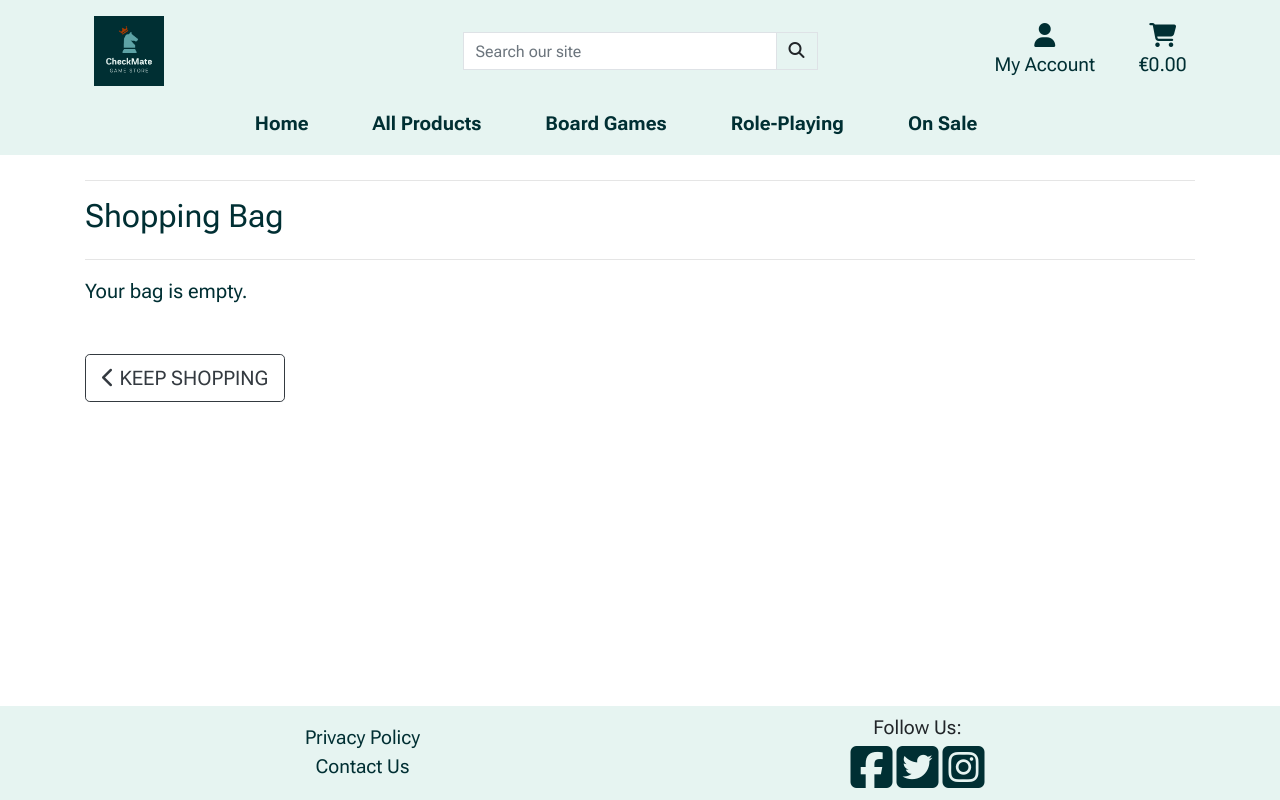
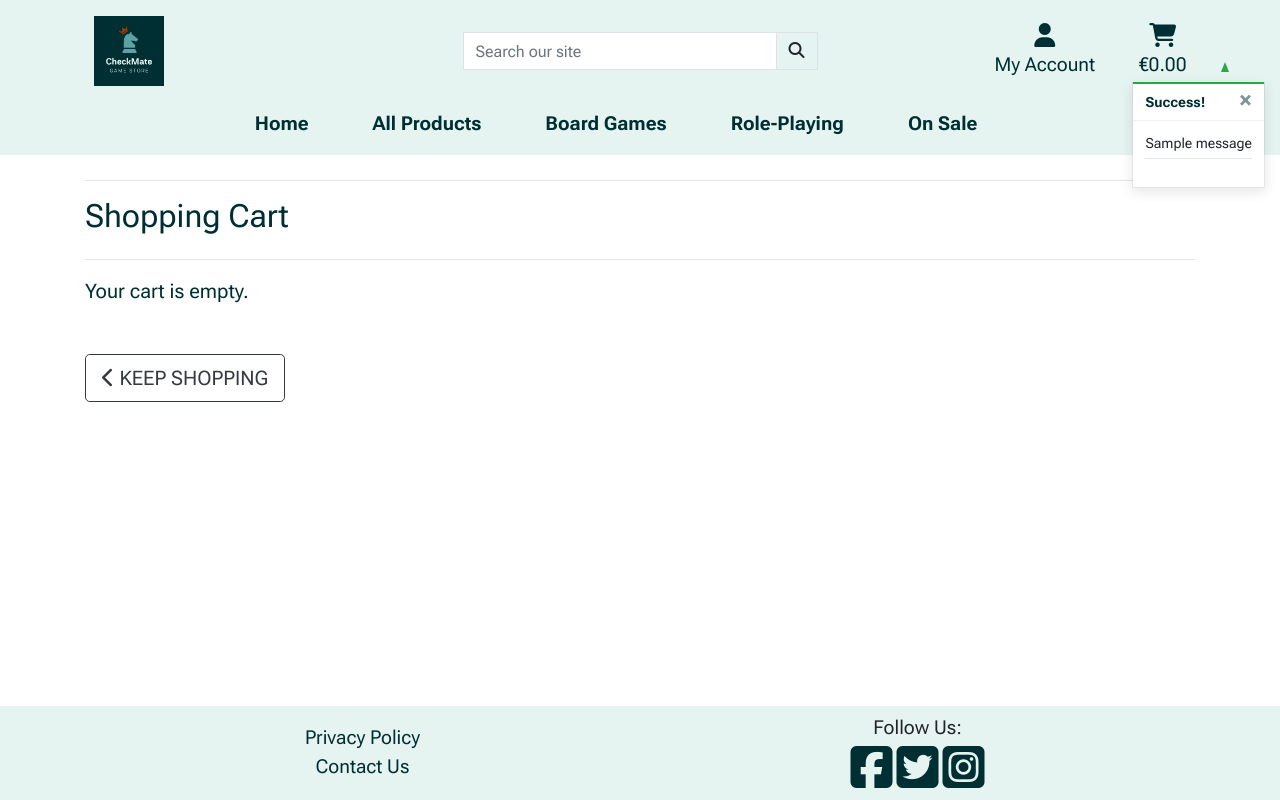
Before and after one commit to vit718/CheckMate-GameStore_Django, a Django app: page /bag/ in a window 1280 px wide. Run offline with Django 3.2, Linux system fonts and the light colour scheme; tables that the repository leaves empty hold one stand-in row (values such as "Sample post"); one stand-in notice (Sample message) is shown; some libraries are stand-ins or nearby versions.

Commit message:
Added toast alert templates messages, bag operations

```diff
--- a/bag/templates/bag/bag.html
+++ b/bag/templates/bag/bag.html
@@ -18,7 +18,7 @@
     <div class="row">
         <div class="col">
             <hr>
-            <h2 class=" text-dark mb-4">Shopping Bag</h2>
+            <h2 class=" text-dark mb-4">Shopping Cart</h2>
             <hr>
         </div>
     </div>
@@ -129,7 +129,7 @@
                 </table>
             </div>
             {% else %}
-            <p class="lead text-dark mb-5">Your bag is empty.</p>
+            <p class="lead text-dark mb-5">Your cart is empty.</p>
             <a href="{% url 'products' %}" class="btn btn-outline-dark btn-lg">
                 <span class="icon">
                     <i class="fas fa-chevron-left"></i>
--- a/bag/views.py
+++ b/bag/views.py
@@ -1,4 +1,7 @@
-from django.shortcuts import render, redirect, reverse, HttpResponse
+from django.shortcuts import render, redirect, reverse, HttpResponse, get_object_or_404
+from django.contrib import messages
+
+from products.models import Product
 
 # from boutique ADO
 
@@ -12,14 +15,19 @@ def view_bag(request):
 def add_to_bag(request, item_id):
     """ Add a quantity of the specified product to the shopping bag """
 
+    product = get_object_or_404(Product, pk=item_id)
     quantity = int(request.POST.get('quantity'))
     redirect_url = request.POST.get('redirect_url')
     bag = request.session.get('bag', {})
 
     if item_id in list(bag.keys()):
         bag[item_id] += quantity
+        messages.success(
+            request, f'Updated {product.name} quantity to {bag[item_id]}'
+            )
     else:
         bag[item_id] = quantity
+        messages.success(request, f'Added {product.name} to your cart')
 
     request.session['bag'] = bag
 
@@ -28,27 +36,36 @@ def add_to_bag(request, item_id):
 
 def remove_from_bag(request, item_id):
     """Remove a specified product from the bag"""
+
     try:
+        product = get_object_or_404(Product, pk=item_id)
         bag = request.session.get('bag', {})
         bag.pop(item_id)
+        messages.success(request, f'Removed {product.name} from your cart')
 
         request.session['bag'] = bag
         return HttpResponse(status=200)
 
     except Exception as e:
+        messages.error(request, f'Error removing item: {e}')
         return HttpResponse(status=500)
 
 
 def adjust_bag(request, item_id):
     """ Adjust quantity of the specified product in the bag """
 
+    product = get_object_or_404(Product, pk=item_id)
     quantity = int(request.POST.get('quantity'))
     bag = request.session.get('bag', {})
 
     if quantity > 0:
         bag[item_id] = quantity
+        messages.success(
+            request, f'Updated {product.name} quantity to {bag[item_id]}'
+            )
     else:
         bag.pop(item_id)
+        messages.success(request, f'Removed {product.name} from your cart')
 
     request.session['bag'] = bag
 
--- a/game_store/settings.py
+++ b/game_store/settings.py
@@ -77,6 +77,8 @@ TEMPLATES = [
         },
     },
 ]
+
+MESSAGES_STORAGE = 'django.contrib.messages.storage.session.SessionStorage'
 
 AUTHENTICATION_BACKENDS = [
     # Needed to login by username in Django admin, regardless of `allauth`
--- a/static/css/base.css
+++ b/static/css/base.css
@@ -1,7 +1,7 @@
-/* Google fonts */
+/* ------------------------------- Google fonts */
 @import url('https://fonts.googleapis.com/css2?family=Roboto+Flex:opsz,wght@8..144,400;8..144,700&display=swap');
 
-/* All Pages */
+/* ------------------------------- All Pages */
 html {
     height: 100%;
 }
@@ -39,7 +39,7 @@ a:hover {
     color: #E6F4F1;
 }
 
-/* Navbar */
+/* ------------------------------- Navbar */
 
 #logo-img {
     height: 70px;
@@ -54,7 +54,7 @@ a:hover {
     background-color: #E6F4F1;
 }
 
-/* Home page carousel */
+/* ------------------------------- Home page carousel */
 
 .carousel-container {
     background-color: rgba(128, 128, 128, 0.336);
@@ -100,7 +100,7 @@ a:hover {
     background: url('/media/flash-sale.png');
 }
 
-/* Products page */
+/* ------------------------------- Products page */
 
 .overlay {
 	height: 100%;
@@ -168,7 +168,7 @@ a:hover {
     color: #E6F4F1;
 }
 
-/* Footer */
+/* ------------------------------- Footer */
 
 .footer {
     background-color: #E6F4F1;
@@ -185,6 +185,76 @@ a:hover {
 .float-container {
     width: 50%;
     float: left;
+}
+
+/*From boutique ado */
+/* ------------------------------- bootstrap toasts */
+
+.message-container {
+    position: fixed;
+    top: 72px;
+    right: 15px;
+    z-index: 99999999999;
+}
+
+.custom-toast {
+    overflow: visible;
+    margin-top: 10px;
+}
+
+.toast-capper {
+    height: 2px;
+}
+/*From boutique ado */
+/* from CSS-tricks.com: https://css-tricks.com/snippets/css/css-triangle/ */
+.arrow-up {
+    width: 0;
+    height: 0;
+    border-left: 4px solid transparent;
+    border-right: 4px solid transparent;
+    border-bottom: 10px solid black;
+    position: absolute;
+    top: -10px;
+    right: 36px;
+}
+/*From boutique ado */
+/* Convenience classes - colors copied from Bootstrap */
+.arrow-primary {
+    border-bottom-color: #007bff !important;
+}
+
+.arrow-secondary {
+    border-bottom-color: #6c757d !important;
+}
+
+.arrow-success {
+    border-bottom-color: #28a745 !important;
+}
+
+.arrow-danger {
+    border-bottom-color: #dc3545 !important;
+}
+
+.arrow-warning {
+    border-bottom-color: #ffc107 !important;
+}
+
+.arrow-info {
+    border-bottom-color: #17a2b8 !important;
+}
+
+.arrow-light {
+    border-bottom-color: #f8f9fa !important;
+}
+
+.arrow-dark {
+    border-bottom-color: #343a40 !important;
+}
+
+.bag-notification-wrapper {
+    height: 100px;
+    overflow-x: hidden;
+    overflow-y: auto;
 }
 
 /* -------------------------------- Media Queries
--- a/templates/base.html
+++ b/templates/base.html
@@ -36,6 +36,7 @@
     <title>CheckMate Game Store {% block extra_title %}{% endblock %}</title>
   </head>
   <body>
+    <!-- Navbar logo -->
     <header class="container-fluid fixed-top">
         <div id="topnav" class="row backg-light pt-lg-2 d-none d-lg-flex">
             <div class="col-12 col-lg-4 my-auto py-1 py-lg-0 text-center text-lg-left">
@@ -43,6 +44,7 @@
                     <img id="logo-img" src="/media/logo.png" alt="Store Logo">
                 </a>
             </div>
+            <!-- Search bar -->
             <div class="col-12 col-lg-4 my-auto py-1 py-lg-0">
                 <form method="GET" action="{% url 'products' %}">
                     <div class="input-group w-100">
@@ -57,6 +59,7 @@
                     </div>
                 </form>
             </div>
+            <!-- My account links -->
             <div class="col-12 col-lg-4 my-auto py-1 py-lg-0">
                 <ul class="list-inline list-unstyled text-center text-lg-right my-0">
                     <li class="list-inline-item dropdown">
@@ -79,6 +82,7 @@
                             {% endif %}
                         </div>
                     </li>
+                    <!-- Navbar shopping cart -->
                     <li class="list-inline-item">
                         <a class="{% if grand_total %}text-dark font-weight-bold{% else %}text-dark{% endif %} nav-link" href="{% url 'view_bag' %}">
                             <div class="text-center bigger-font-size">
@@ -96,6 +100,7 @@
                 </ul>
             </div>
         </div>
+        <!-- Navbar category links -->
         <div class="row">
             <nav class="navbar mobile-nav backg-light navbar-expand-lg navbar-light w-100">
                 <button class="navbar-toggler" type="button" data-toggle="collapse" data-target="#main-nav" aria-controls="main-nav" aria-expanded="false" aria-label="Toggle navigation">
@@ -106,9 +111,23 @@
             </nav>
         </div>
     </header>
-
+<!-- Display alert messages -->
     {% if messages %}
-        <div class="message-container"></div>
+    <div class="message-container">
+        {% for message in messages %}
+            {% with message.level as level %}
+                {% if level == 40 %}
+                    {% include 'includes/toasts/toast_error.html' %}
+                {% elif level == 30 %}
+                    {% include 'includes/toasts/toast_warning.html' %}
+                {% elif level == 25 %}
+                    {% include 'includes/toasts/toast_success.html' %}
+                {% else %}
+                    {% include 'includes/toasts/toast_info.html' %}
+                {% endif %}
+            {% endwith %}
+        {% endfor %}
+    </div>
     {% endif %}
 
     {% block page_header %}
@@ -118,6 +137,9 @@
     {% endblock %}
 
     {% block postloadjs %}
+    <script type="text/javascript">
+        $('.toast').toast('show');
+    </script>
     {% endblock %}
 
     <div class="padding-b-120 container"></div>
--- /dev/null
+++ b/templates/includes/toasts/toast_success.html
@@ -0,0 +1,54 @@
+<div class="toast custom-toast rounded-0 border-top-0" data-autohide="false">
+    <div class="arrow-up arrow-success"></div>
+    <div class="w-100 toast-capper bg-success"></div>
+    <div class="toast-header bg-white text-dark">
+        <strong class="mr-auto">Success!</strong>
+        <button type="button" class="ml-2 mb-1 close text-dark" data-dismiss="toast" aria-label="Close">
+            <span aria-hidden="true">&times;</span>
+        </button>
+    </div>
+    <div class="toast-body bg-white">
+        <div class="row">
+            <div class="col">
+                {{ message }}
+                <hr class="mt-1 mb-3">
+            </div>
+        </div>
+        {% if grand_total %}
+            <p class="logo-font bg-white text-black py-1">Your Bag ({{ product_count }})</p>
+            <div class="bag-notification-wrapper">
+                {% for item in bag_items %}
+                    <div class="row">
+                        <div class="col-3 my-1">
+                            <img class="w-100" src="{{ item.product.image.url }}">
+                        </div>
+                        <div class="col-9">
+                            <p class="my-0"><strong>{{ item.product.name }}</strong></p>
+                            <p class="my-0 small">Size: {% if item.product.has_sizes %}{{ item.size|upper }}{% else %}N/A{% endif %}</p>
+                            <p class="my-0 small text-muted">Qty: {{ item.quantity }}</p>
+                        </div>
+                    </div>
+                {% endfor %}
+            </div>
+            <div class="row">
+                <div class="col">
+                    <strong><p class="mt-3 mb-1 text-black">
+                        Total{% if free_delivery_delta > 0 %} (Exc. delivery){% endif %}:
+                        <span class="float-right">&euro;{{ total|floatformat:2 }}</span>
+                    </p></strong>
+                    {% if free_delivery_delta > 0 %}
+                        <p class="mb-0 p-2 bg-warning shadow-sm text-dark text-center">
+                            Spend <strong>&euro;{{ free_delivery_delta }}</strong> more to get free next day delivery!
+                        </p>
+                    {% endif %}
+                    <a href="{% url 'view_bag' %}" class="btn add-to-cart-btn hover-white btn-block rounded-0">
+                        <span class="text-uppercase">Go To Secure Checkout</span>
+                        <span class="icon">
+                            <i class="fas fa-lock"></i>
+                        </span>
+                    </a>
+                </div>
+            </div>
+        {% endif %}
+    </div>
+</div>
```
Also changed, not shown: products/views.py (+5 -2 lines), templates/includes/toasts/toast_error.html (added, +13 -0 lines), templates/includes/toasts/toast_info.html (added, +13 -0 lines), templates/includes/toasts/toast_warning.html (added, +13 -0 lines).
